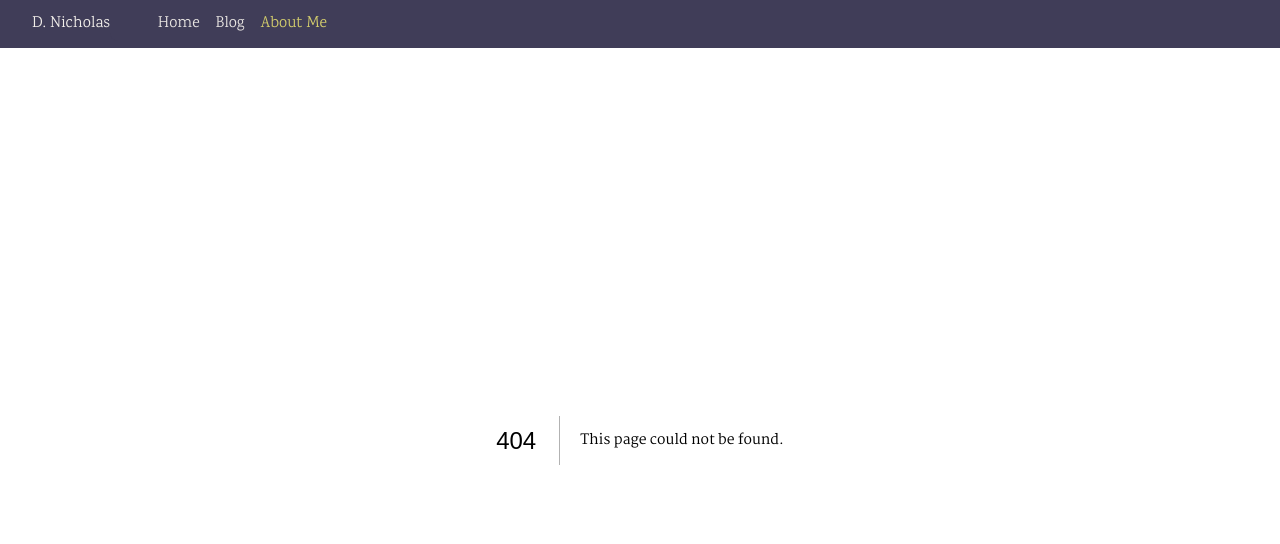
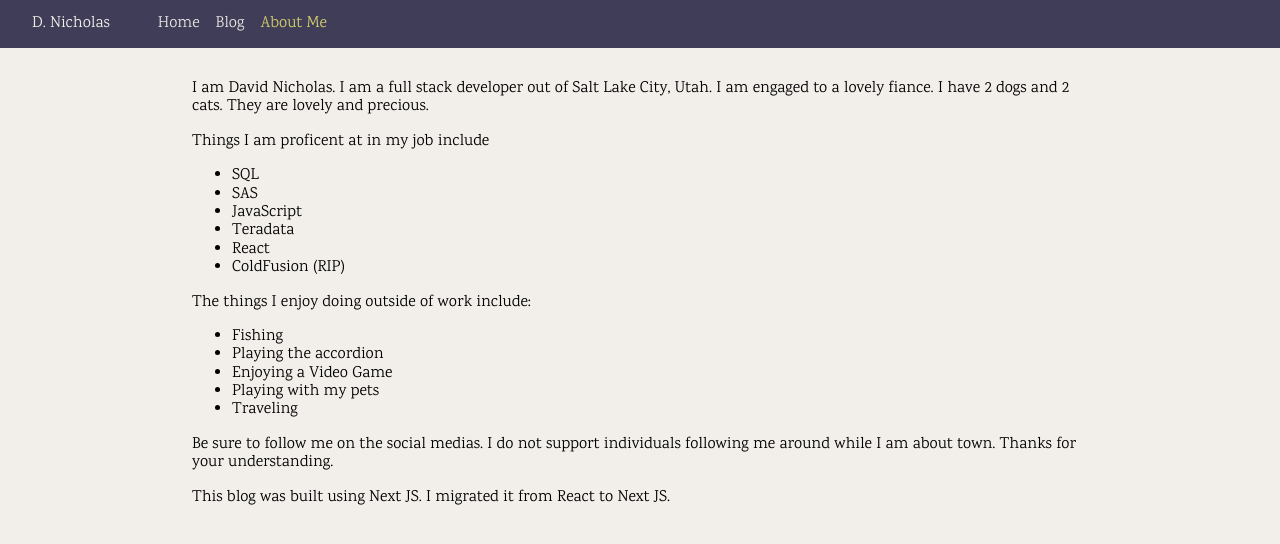
Before and after one commit to dead-alchemy/my-website-next, a Next.js app: page /aboutme in a window 1280 px wide. Before the commit this address had no page. Shown: the top 544 px of the page. Built offline with nearby package versions, Linux system fonts and the light colour scheme; a web font is replaced by a local one.

Commit message:
added about me

```diff
--- /dev/null
+++ b/pages/aboutme.jsx
@@ -0,0 +1,41 @@
+import styles from "../styles/aboutme.module.scss";
+
+const AboutMe = () => {
+	return (
+		<div className={styles["about_container"]}>
+			<p>
+				I am David Nicholas. I am a full stack developer out of Salt
+				Lake City, Utah. I am engaged to a lovely fiance. I have 2 dogs
+				and 2 cats. They are lovely and precious.
+			</p>
+			<p>Things I am proficent at in my job include</p>
+			<ul>
+				<li>SQL</li>
+				<li>SAS</li>
+				<li>JavaScript</li>
+				<li>Teradata</li>
+				<li>React</li>
+				<li>ColdFusion (RIP)</li>
+			</ul>
+			<p>The things I enjoy doing outside of work include:</p>
+			<ul>
+				<li>Fishing</li>
+				<li>Playing the accordion</li>
+				<li>Enjoying a Video Game</li>
+				<li>Playing with my pets</li>
+				<li>Traveling</li>
+			</ul>
+			<p>
+				Be sure to follow me on the social medias. I do not support
+				individuals following me around while I am about town. Thanks
+				for your understanding.
+			</p>
+			<p>
+				This blog was built using Next JS. I migrated it from React to
+				Next JS.
+			</p>
+		</div>
+	);
+};
+
+export default AboutMe;
--- /dev/null
+++ b/styles/aboutme.module.scss
@@ -0,0 +1,15 @@
+@import "./colors.scss";
+
+.about_container {
+	height: calc(100vh - 3rem);
+	overflow-y: auto;
+	padding: 1rem;
+	margin: 0 2rem;
+}
+
+@media screen and (min-width: 750px) {
+	.about_container {
+		padding: 1rem 4rem;
+		margin: 0 10%;
+	}
+}
```
